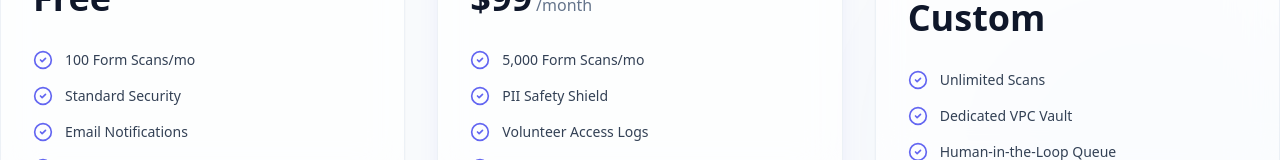
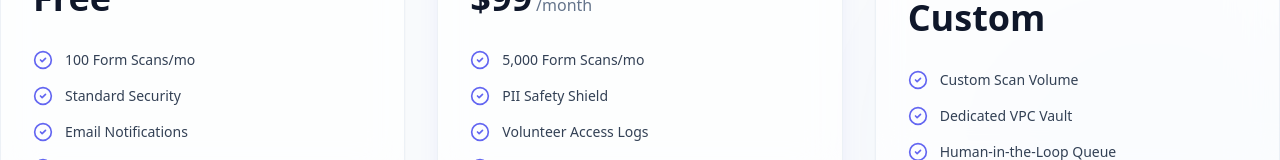
Before and after one commit to theweese/VibeIntake, a Next.js app: page /pricing in a window 1280 px wide. Shown: the part 621-781 px from the top of the page. Built offline with nearby package versions, Linux system fonts and the light colour scheme.

Commit message:
marketing: update business tier feature from unlimited scans to custom scan volume

```diff
--- a/app/pricing/page.tsx
+++ b/app/pricing/page.tsx
@@ -25,7 +25,7 @@ export default function PricingPage() {
             name: "Business",
             price: "Custom",
             description: "For municipalities, enterprise clinics, and organizations requiring massive historical data imports.",
-            features: ["Unlimited Scans", "Dedicated VPC Vault", "Human-in-the-Loop Queue", "Custom Sub-Accounts"],
+            features: ["Custom Scan Volume", "Dedicated VPC Vault", "Human-in-the-Loop Queue", "Custom Sub-Accounts"],
             icon: <Building2 className="w-6 h-6 text-amber-500" />,
             highlight: false
         }
```
